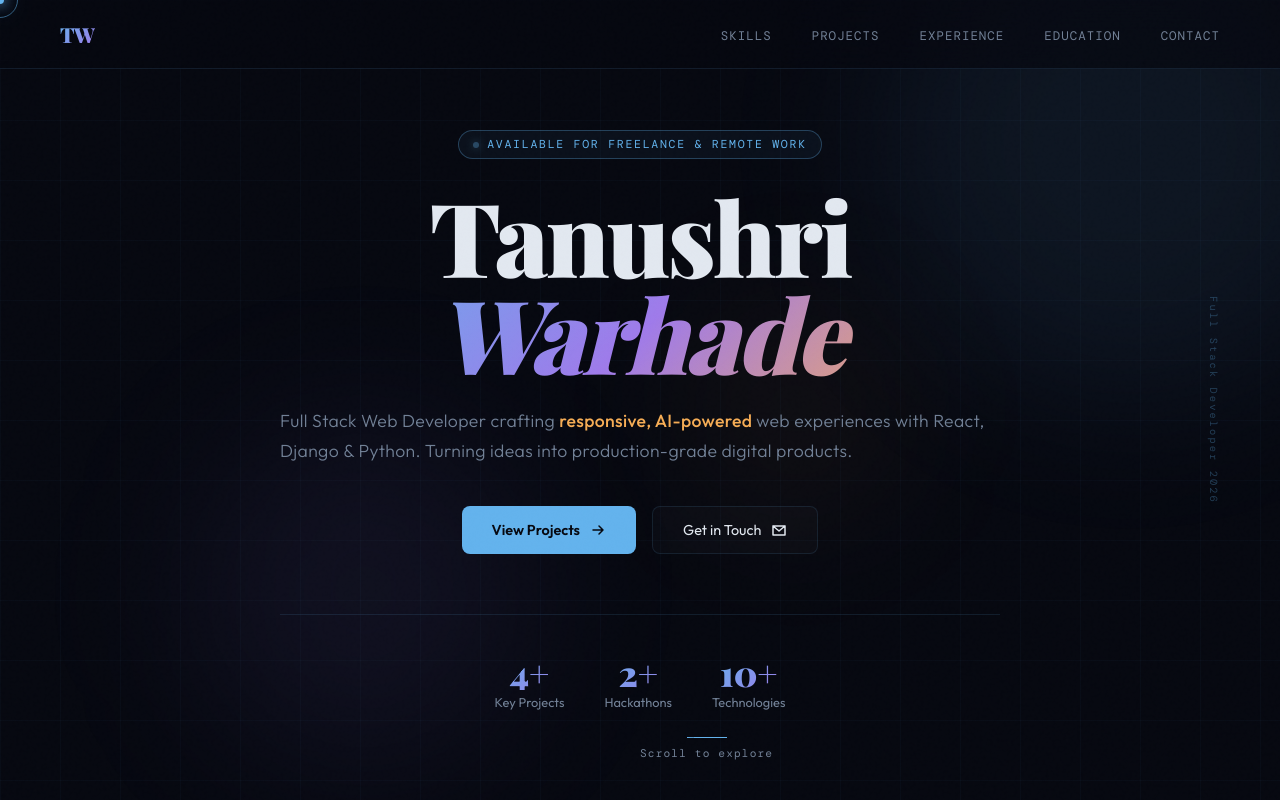
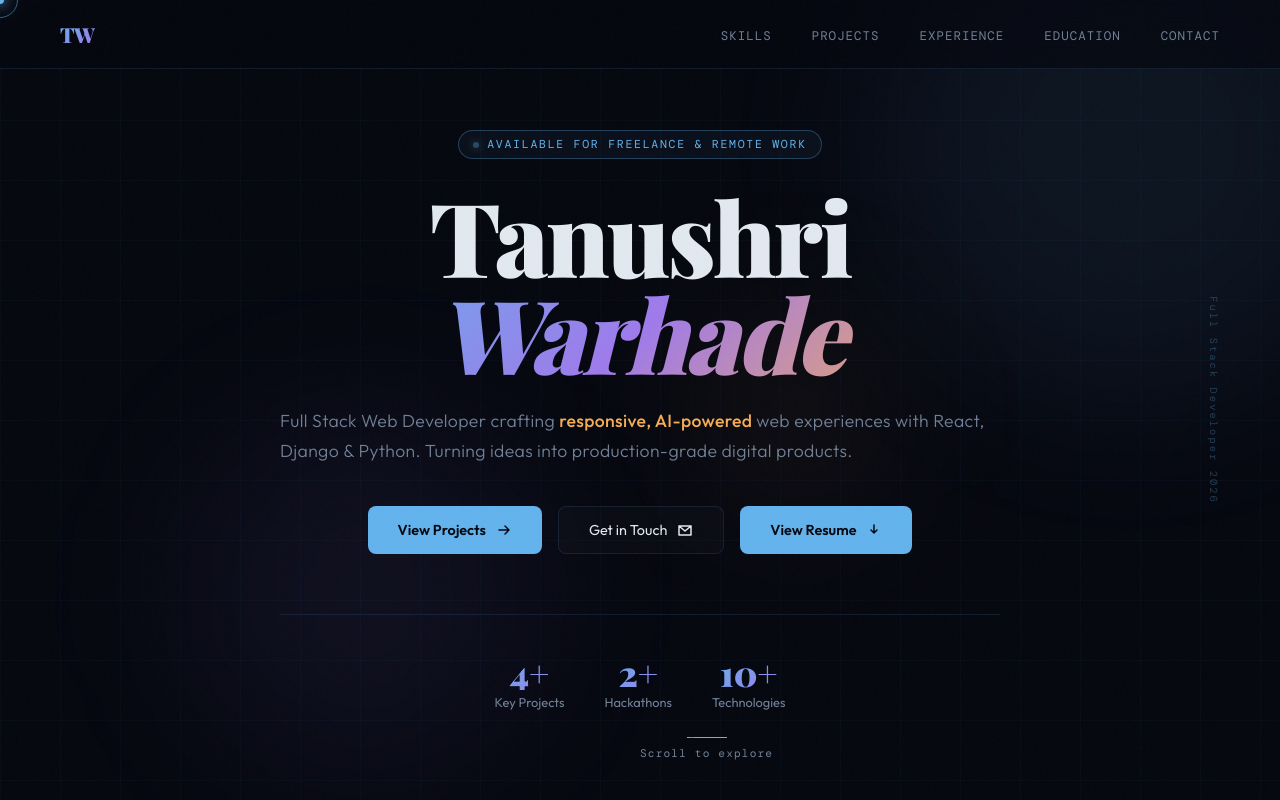
Before and after one commit to tanushriwarhade/Full-Stack-Portfolio, a plain HTML site: page index.html in a window 1280 px wide. Shown: the top 800 px of the page. Drawn offline with nearby package versions, Linux system fonts and the light colour scheme; a web font is replaced by a local one.

Commit message:
added resume final

```diff
--- a/index.html
+++ b/index.html
@@ -915,6 +915,12 @@
         Get in Touch
         <svg width="16" height="16" viewBox="0 0 16 16" fill="none"><path d="M2 4l6 5 6-5M2 4h12v9H2V4z" stroke="currentColor" stroke-width="1.5" stroke-linecap="round" stroke-linejoin="round"/></svg>
       </a>
+      <a href="https://drive.google.com/file/d/1CRdf3jvNd41fJGLduH_9JAka_hXxCXvN/view?usp=drive_link" target="_blank" class="btn-primary">
+  View Resume
+  <svg width="16" height="16" viewBox="0 0 16 16" fill="none">
+    <path d="M8 11L8 3M8 11L5 8M8 11L11 8" stroke="currentColor" stroke-width="1.5" stroke-linecap="round" stroke-linejoin="round"/>
+  </svg>
+</a>
     </div>
 
     <div class="stats-row">
```
